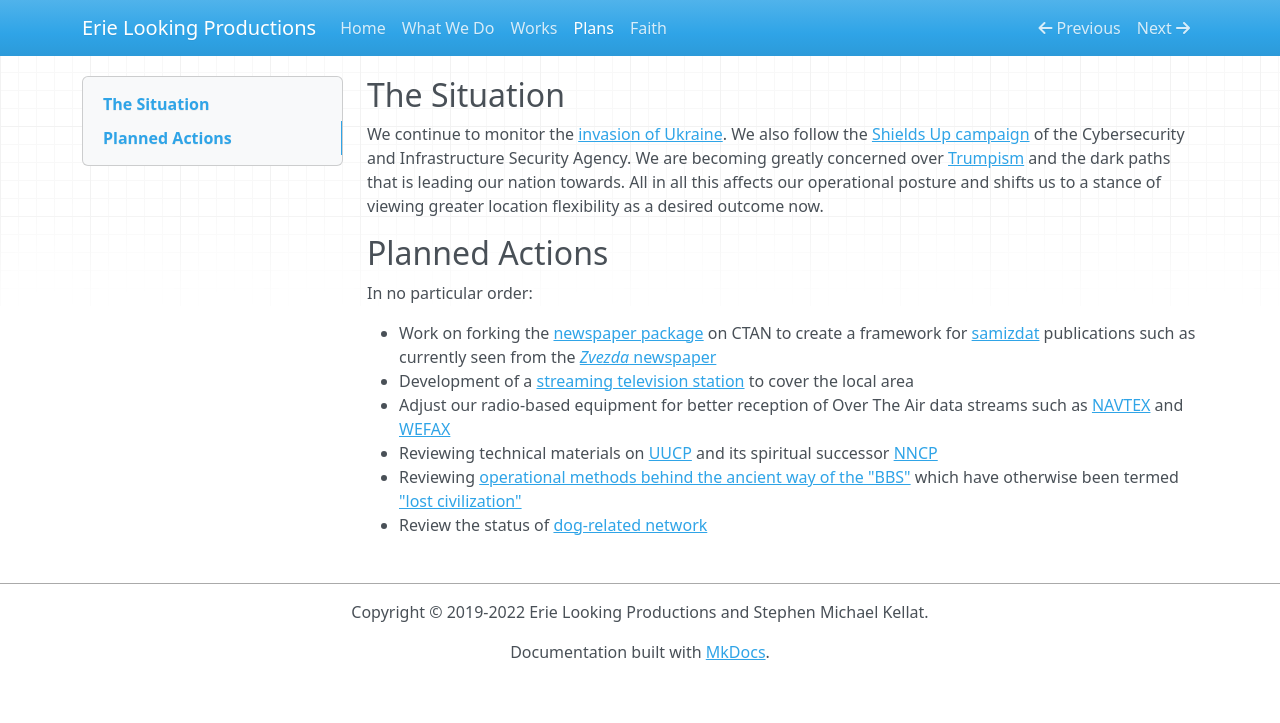
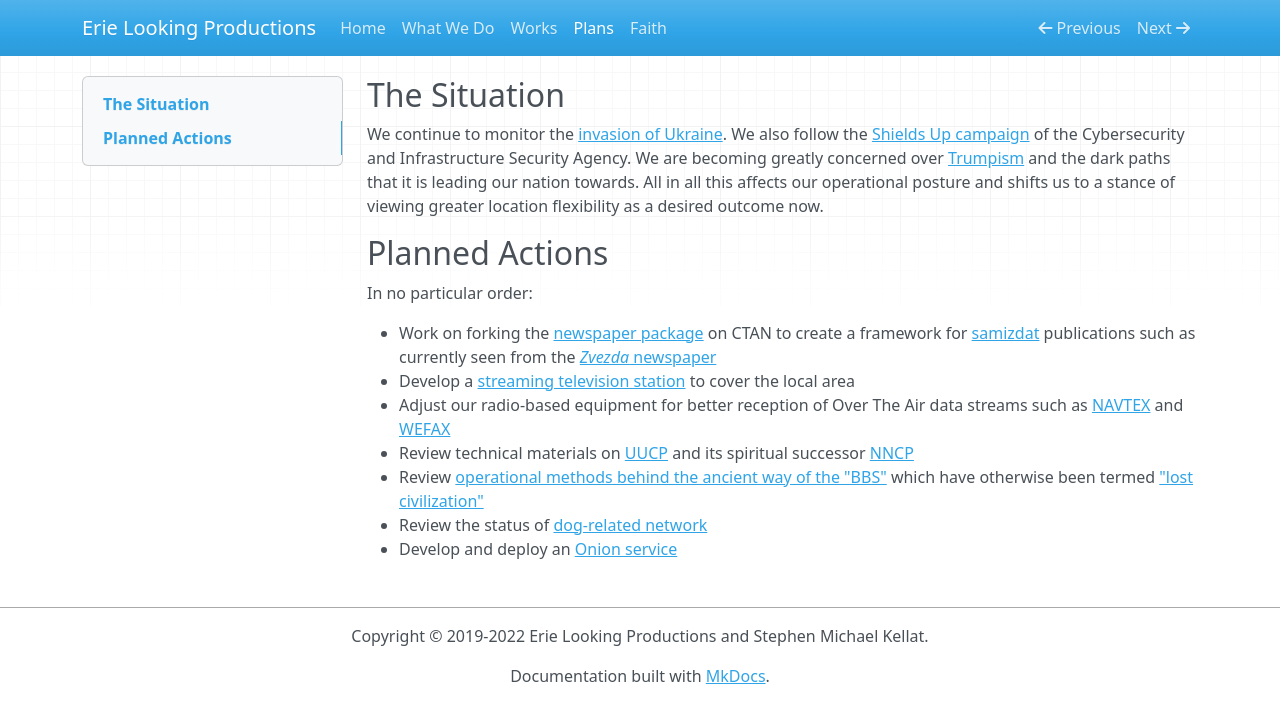
Before and after one commit to skellat/mkdocs-cms, an MkDocs documentation site: the page built from docs/statement.md, in a window 1280 px wide. Shown: the top 723 px of the page. Built offline with MkDocs 1.6.1, drawn with Linux system fonts in a browser that asks for light colours; nearby versions of some CDN libraries.

```diff
--- a/docs/statement.md
+++ b/docs/statement.md
@@ -1,14 +1,15 @@
 ## The Situation
 
-We continue to monitor the [invasion of Ukraine](https://simple.wikipedia.org/wiki/2022_Russian_invasion_of_Ukraine).  We also follow the [Shields Up campaign](https://www.cisa.gov/shields-up) of the Cybersecurity and Infrastructure Security Agency.  We are becoming greatly concerned over [Trumpism](https://en.wikipedia.org/wiki/Trumpism) and the dark paths that is leading our nation towards.  All in all this affects our operational posture and shifts us to a stance of viewing greater location flexibility as a desired outcome now.
+We continue to monitor the [invasion of Ukraine](https://simple.wikipedia.org/wiki/2022_Russian_invasion_of_Ukraine).  We also follow the [Shields Up campaign](https://www.cisa.gov/shields-up) of the Cybersecurity and Infrastructure Security Agency.  We are becoming greatly concerned over [Trumpism](https://en.wikipedia.org/wiki/Trumpism) and the dark paths that it is leading our nation towards.  All in all this affects our operational posture and shifts us to a stance of viewing greater location flexibility as a desired outcome now.
 
 ## Planned Actions
 
 In no particular order:
 
 * Work on forking the [newspaper package](https://ctan.org/pkg/newspaper) on CTAN to create a framework for [samizdat](https://en.wikipedia.org/wiki/Samizdat) publications such as currently seen from the [*Zvezda* newspaper](https://web.archive.org/web/20220521012308/https://www.rferl.org/a/russia-press-freedom-day-samizdat-perm-zvezda/31832108.html)
-* Development of a [streaming television station](https://en.wikipedia.org/w/index.php?title=Over-the-top_media_service&oldid=1110776742) to cover the local area
+* Develop a [streaming television station](https://en.wikipedia.org/w/index.php?title=Over-the-top_media_service&oldid=1110776742) to cover the local area
 * Adjust our radio-based equipment for better reception of Over The Air data streams such as [NAVTEX](https://en.wikipedia.org/wiki/NAVTEX) and [WEFAX](https://en.wikipedia.org/wiki/Radiofax#Weatherfax)
-* Reviewing technical materials on [UUCP](https://en.wikipedia.org/wiki/UUCP) and its spiritual successor [NNCP](http://www.nncpgo.org/)
-* Reviewing [operational methods behind the ancient way of the "BBS"](http://www.bbscorner.com/telnetbbs/telnetoverview.htm) which have otherwise been termed ["lost civilization"](https://web.archive.org/web/20220315142318/https://www.theatlantic.com/technology/archive/2016/11/the-lost-civilization-of-dial-up-bulletin-board-systems/506465/)
+* Review technical materials on [UUCP](https://en.wikipedia.org/wiki/UUCP) and its spiritual successor [NNCP](http://www.nncpgo.org/)
+* Review [operational methods behind the ancient way of the "BBS"](http://www.bbscorner.com/telnetbbs/telnetoverview.htm) which have otherwise been termed ["lost civilization"](https://web.archive.org/web/20220315142318/https://www.theatlantic.com/technology/archive/2016/11/the-lost-civilization-of-dial-up-bulletin-board-systems/506465/)
 * Review the status of [dog-related network](http://www.bbscorner.com/bbsnetworks/fidonet.htm)
+* Develop and deploy an [Onion service](https://en.wikipedia.org/wiki/Tor_(network)#Onion_services)
```
Also changed, not shown: README.md (+1 -1 lines), docs/faith.md (+1 -1 lines), docs/index.md (+1 -1 lines), docs/wip.md (+2 -3 lines).
